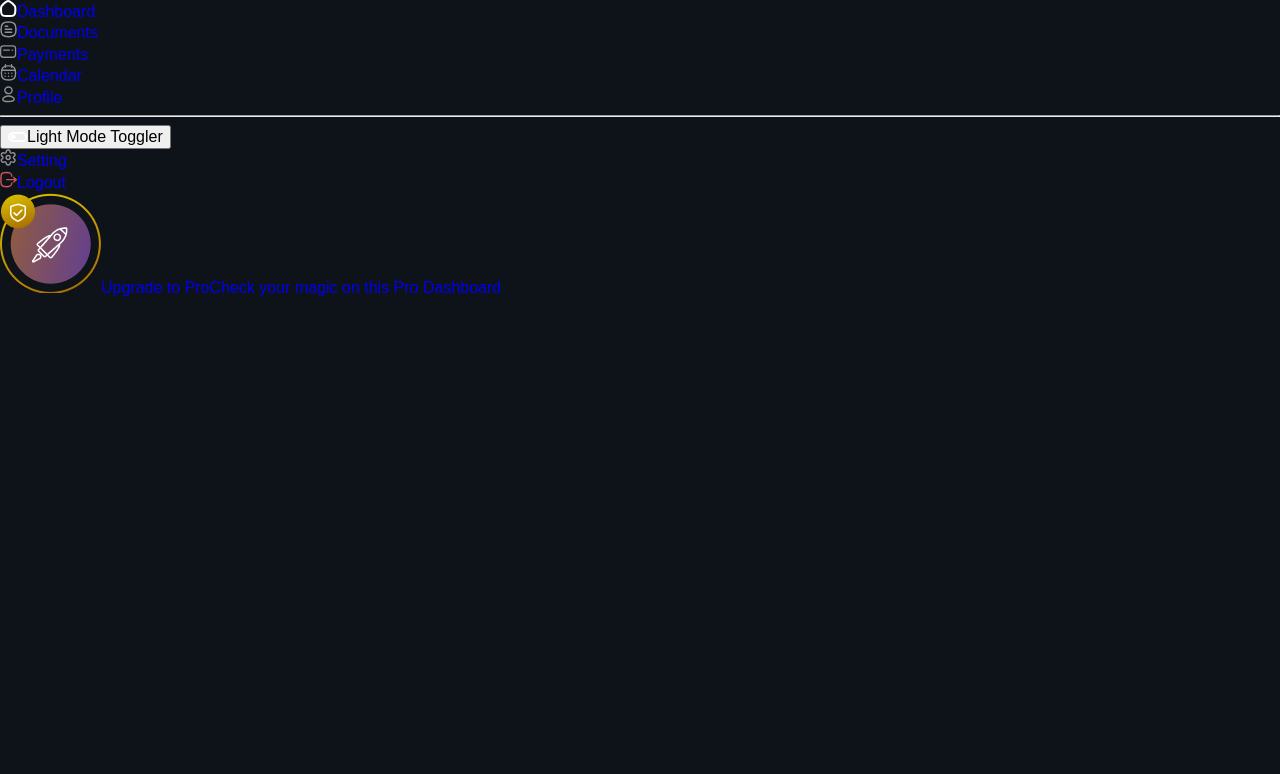
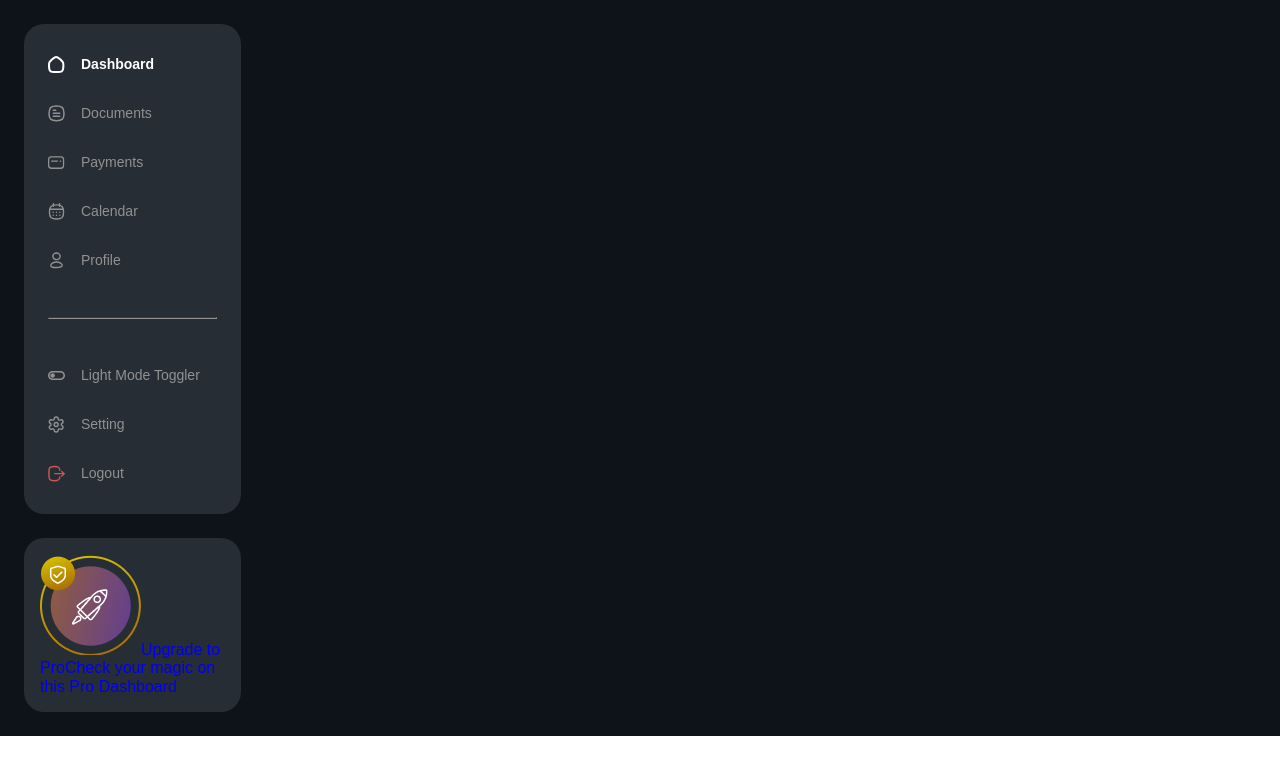
Before and after one commit to MohamadMahdi-Tasha/reactDashboard, a React (Create React App) app: page / in a window 1280 px wide. Shown: the top 774 px of the page. Built offline with nearby package versions, Linux system fonts and the light colour scheme; a web font is replaced by a local one.

Commit message:
added styles of left side (top)

```diff
--- a/src/components/left-side/sub-components/bottom-side.js
+++ b/src/components/left-side/sub-components/bottom-side.js
@@ -3,7 +3,7 @@ import BottomImage from './../../../assets/img/dashboard/left-side/img-bottom.pn
 
 export default function BottomSideComponent() {
     return (
-        <a className='left-side__bottom-side' href={'#'}>
+        <a className='left-side__bottom' href={'#'}>
             <img src={BottomImage} alt="Upgrade To Pro"/>
             <span>Upgrade to Pro</span>
             <span>Check your magic on this Pro Dashboard</span>
--- a/src/components/left-side/sub-components/sub-components/left-list-item.js
+++ b/src/components/left-side/sub-components/sub-components/left-list-item.js
@@ -20,7 +20,7 @@ export default function LeftListItem(props) {
 
     return (
         <li className='left-side__top-item'>
-            <a className='left-side__top-link' href={"#"}>
+            <a className={(props.active) ? 'left-side__top-link left-side__top-link--active' : 'left-side__top-link'} href={"#"}>
                 {icon}
                 {props.title}
             </a>
--- a/src/components/left-side/sub-components/sub-components/left-theme-toggler.js
+++ b/src/components/left-side/sub-components/sub-components/left-theme-toggler.js
@@ -4,7 +4,6 @@ import {useState} from "react";
 export default function ThemeToggler() {
     const [theme, setTheme] = useState('dark')
     const [title, setTitle] = useState('Light Mode Toggler')
-
 
     function handleClick() {
         if (theme === 'dark') {
@@ -17,9 +16,9 @@ export default function ThemeToggler() {
     }
 
     return (
-        <li>
-            <button onClick={handleClick}>
-                <svg width="19" height="10" viewBox="0 0 19 10" fill="none" xmlns="http://www.w3.org/2000/svg"><path d="M13.8182 0H5.18182C2.32318 0 0 2.24167 0 5C0 7.75833 2.32318 10 5.18182 10H13.8182C16.6768 10 19 7.75833 19 5C19 2.24167 16.6768 0 13.8182 0ZM13.8182 8.33333H5.18182C3.27318 8.33333 1.72727 6.84167 1.72727 5C1.72727 3.15833 3.27318 1.66667 5.18182 1.66667H13.8182C15.7268 1.66667 17.2727 3.15833 17.2727 5C17.2727 6.84167 15.7268 8.33333 13.8182 8.33333ZM5.18182 2.5C3.74818 2.5 2.59091 3.61667 2.59091 5C2.59091 6.38333 3.74818 7.5 5.18182 7.5C6.61545 7.5 7.77273 6.38333 7.77273 5C7.77273 3.61667 6.61545 2.5 5.18182 2.5Z" fill="white"/></svg>
+        <li className='left-side__top-item-btn'>
+            <button className={`left-side__top-theme-btn left-side__top-theme-btn--theme-${theme}`} onClick={handleClick}>
+                <svg className='left-side__top-theme-icon' width="17" height="17" viewBox="0 0 19 10" fill="none" xmlns="http://www.w3.org/2000/svg"><path d="M13.8182 0H5.18182C2.32318 0 0 2.24167 0 5C0 7.75833 2.32318 10 5.18182 10H13.8182C16.6768 10 19 7.75833 19 5C19 2.24167 16.6768 0 13.8182 0ZM13.8182 8.33333H5.18182C3.27318 8.33333 1.72727 6.84167 1.72727 5C1.72727 3.15833 3.27318 1.66667 5.18182 1.66667H13.8182C15.7268 1.66667 17.2727 3.15833 17.2727 5C17.2727 6.84167 15.7268 8.33333 13.8182 8.33333ZM5.18182 2.5C3.74818 2.5 2.59091 3.61667 2.59091 5C2.59091 6.38333 3.74818 7.5 5.18182 7.5C6.61545 7.5 7.77273 6.38333 7.77273 5C7.77273 3.61667 6.61545 2.5 5.18182 2.5Z" fill={(theme === 'dark') ? '#919191' : 'white'}/></svg>
                 {title}
             </button>
         </li>
--- a/src/components/left-side/sub-components/top-side.js
+++ b/src/components/left-side/sub-components/top-side.js
@@ -5,7 +5,7 @@ import ThemeToggler from "./sub-components/left-theme-toggler";
 export default function TopSideComponent() {
     return (
         <div className='left-side__top'>
-            <ul className={'left-side__top-ul-1'}>
+            <ul className={'left-side__top-ul-one'}>
                 <LeftListItem title={'Dashboard'} active/>
                 <LeftListItem title={'Documents'} />
                 <LeftListItem title={'Payments'} />
@@ -13,7 +13,7 @@ export default function TopSideComponent() {
                 <LeftListItem title={'Profile'} />
             </ul>
             <hr className={'left-side__top-divider'}/>
-            <ul className={'left-side__top-ul-2'}>
+            <ul className={'left-side__top-ul-two'}>
                 <ThemeToggler />
                 <LeftListItem title={'Setting'} />
                 <LeftListItem title={'Logout'} />
--- a/src/routes/dashboard.js
+++ b/src/routes/dashboard.js
@@ -1,8 +1,8 @@
 // Codes By Mahdi Tasha
+import '../dist/style.css';
 import LeftSideComponent from '../components/left-side/left-side.js';
 import MainSideComponent from '../components/main-side/main-side.js';
 import RightSideComponent from '../components/right-side/right-side.js';
-import '../dist/style.css';
 
 export default function Dashboard() {
     return (
--- a/src/scss/global/_colors.scss
+++ b/src/scss/global/_colors.scss
@@ -11,3 +11,4 @@ $sky-magenta: #D261BB;
 $indian-red: #CD5656;
 $violet-gradiant: linear-gradient(102.27deg, $deep-lilac 0%, $violet 100%);
 $magenta-violet-gradiant: linear-gradient(95.04deg, $blue-magenta-violet 15.04%, $magenta-violet 89.27%);
+$grey: #919191;
--- a/src/scss/global/_defualt.scss
+++ b/src/scss/global/_defualt.scss
@@ -11,8 +11,14 @@ ul,li {margin: 0;padding: 0;}
 img {pointer-events: none}
 button {cursor: pointer;transition: .3s}
 a {text-decoration: none;}
+
+* {
+  box-sizing: border-box;
+  margin: 0;
+  padding: 0;
+}
+
 body {
   font-family: 'Poppins', sans-serif;
-  background-color: colors.$chinese-black;
   scroll-behavior: smooth;
 }
--- a/src/scss/layout/_dashboard.scss
+++ b/src/scss/layout/_dashboard.scss
@@ -1,4 +1,17 @@
 // Codes By Mahdi Tasha
+@use '../global';
 @forward "left-side";
 @forward "main-side";
 @forward "right-side";
+
+// For Debugging
+.right-side,.main-side {display: none;}
+
+// Styles
+.dashboard {
+  display: grid;
+  grid-template-columns: 1fr 3fr 1.5fr;
+  gap: 20px;
+  background-color: global.$chinese-black;
+  padding: 1.5rem;
+}
--- a/src/scss/layout/_left-side.scss
+++ b/src/scss/layout/_left-side.scss
@@ -1,7 +1,66 @@
 // Codes By Mahdi Tasha
 @use '../global';
 
-// For Debugging
-.right-side,.main-side {display: none;}
+.left-side {
+  &__bottom {
+    display: block;
+    padding: 1rem;
+  }
 
-// Styles
+  &__top,&__bottom {
+    background-color: global.$gunmetal;
+    border-radius: 20px;
+  }
+
+  &__top {
+    margin-bottom: 1.5rem;
+    padding: 2rem 1.5rem;
+  }
+
+  &__top-link {
+    display: flex;
+    align-items: center;
+    font-size: 14px;
+    padding-block: 1rem;
+  }
+
+  &__top-ul-one > .left-side__top-item:last-of-type > .left-side__top-link{padding-bottom: 0;}
+  &__top-ul-one > .left-side__top-item:first-of-type > .left-side__top-link{padding-top: 0;}
+
+  &__top-link--active {
+    color: white;
+    font-weight: 700;
+  }
+
+  &__top-link:not(.left-side__top-link--active) {
+    color: global.$grey;
+    font-weight: 500;
+  }
+
+  &__top-link-icon {
+    margin-right: 1rem;
+  }
+
+  &__top-divider {
+    margin-block: 3rem;
+    border-color: global.$grey;
+  }
+
+  &__top-ul-two > li:last-of-type > a{padding-bottom: 0;}
+
+  &__top-theme-btn {
+    display: flex;
+    align-items: center;
+    font-weight: 500;
+    font-size: 14px;
+    width: 100%;
+    background-color: transparent;
+    border: none;
+    padding-bottom: 1rem;
+    white-space: nowrap;
+  }
+
+  &__top-theme-btn--theme-dark {color: global.$grey;}
+  &__top-theme-btn--theme-light {color: white;}
+  &__top-theme-icon {margin-right: 1rem;transition: .3s;}
+}
```
Also changed, not shown: src/dist/style.css, 1 other file (tests, documents, lock files or other folders).
